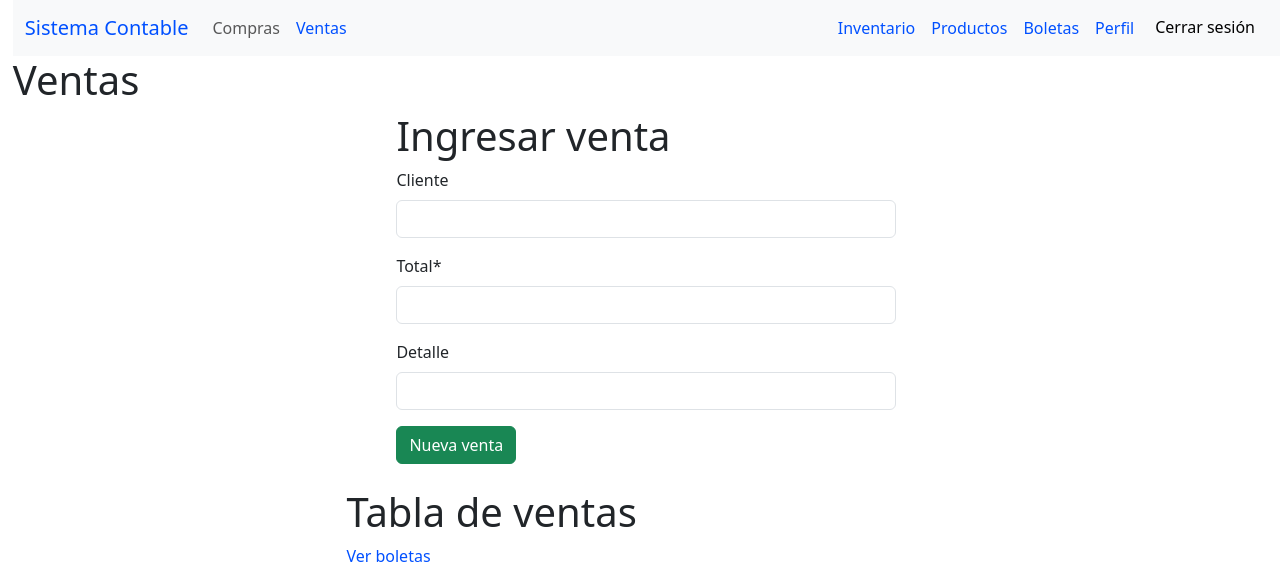
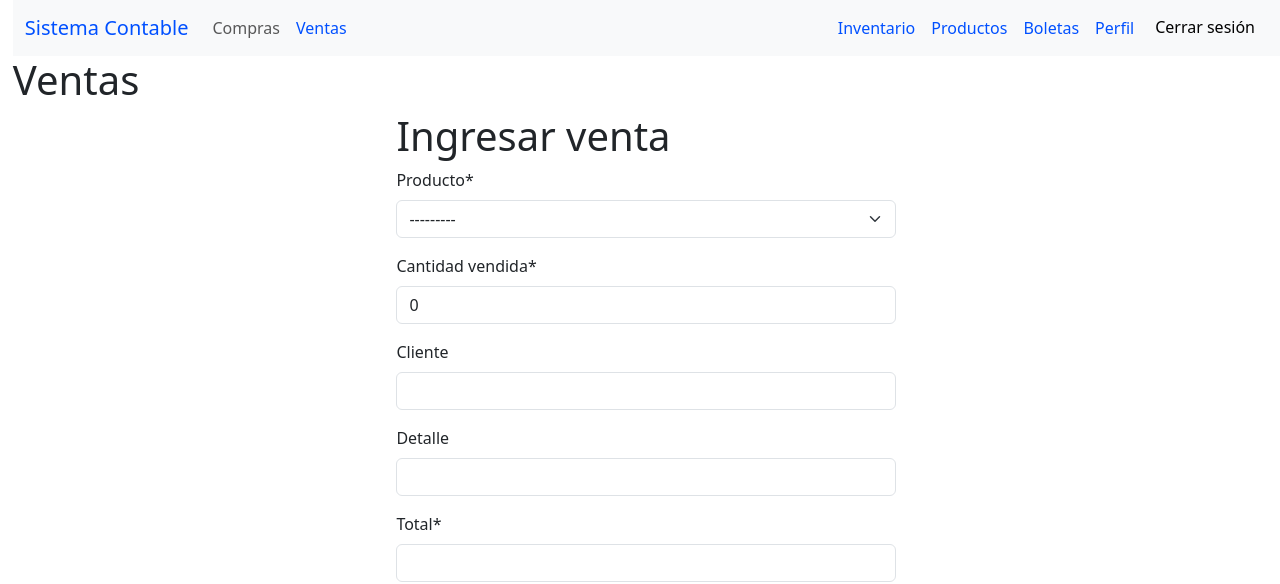
Before and after one commit to LelolMVN/sistema_contable, a Django app: page /ventas/ in a window 1280 px wide. Shown: the top 584 px of the page. Run offline with Django 5.2, Linux system fonts and the light colour scheme; the visitor is signed in with stand-in values (Sample User, id 1); data that the repository does not hold is empty; parts of the project's set-up code (start-up, migrations or seed data) failed here and were passed over; some libraries are stand-ins or nearby versions.

```diff
--- a/main/forms.py
+++ b/main/forms.py
@@ -1,6 +1,6 @@
 from django import forms
 from django.forms import ModelForm
-from .models import Boletas, UnidadesMedida, Bodegas, Productos, Inventario
+from .models import Boletas, UnidadesMedida, Bodegas, Productos, Inventario, Ventas
 
 # required = true por default
 
@@ -8,6 +8,7 @@ from .models import Boletas, UnidadesMedida, Bodegas, Productos, Inventario
 # por ahora no lo cumple
 
 class CrearBoleta(ModelForm):
+
     class Meta:
         model = Boletas
         fields = ["cliente", "total", "detalle"]
@@ -28,3 +29,17 @@ class AgregarAlInventario(ModelForm):
 
         self.fields["bodega"].queryset = Bodegas.objects.filter(user=user)
         self.fields["producto"].queryset = Productos.objects.filter(user=user)
+
+class AgregarVenta(ModelForm):
+    class Meta:
+        model = Ventas
+        fields = ["producto", "cantidad", "cliente", "detalle", "total"]
+
+    def __init__(self, *args, **kwargs):
+        user = kwargs.pop("user")
+        super().__init__(*args, **kwargs)
+
+        self.fields["producto"].queryset = Productos.objects.filter(user=user)
+
+        # No se debe poder agregar más cantidad de la que hay en stock
+        # Debe quitar la cantidad del stock
--- a/main/models.py
+++ b/main/models.py
@@ -76,3 +76,18 @@ class Inventario(models.Model):
 
     def __str__(self):
         return f"Producto {self.producto} en {self.bodega}"
+
+class Ventas(models.Model):
+    user = models.ForeignKey(User, on_delete=models.CASCADE)
+    numero = models.CharField(max_length=36, unique=True, default=uuid.uuid4)  # N° boleta
+    fecha_emision = models.DateTimeField(auto_now_add=True) # USE_TZ = True guarda en UTC
+    producto = models.ForeignKey(Productos, on_delete=models.PROTECT)
+    cantidad = models.PositiveIntegerField(default=0, verbose_name="Cantidad vendida")
+    cliente = models.CharField(max_length=200, null=True, blank=True) # Blank permite que el campo sea opcional
+    total = models.DecimalField(max_digits=10, decimal_places=2)
+    detalle = models.CharField(max_length=300, null=True, blank=True)
+
+    # El total debe ser el precio * cantidad vendida
+
+    def __str__(self):
+        return f"Boleta {self.numero} - {self.total}"
--- a/main/templates/main/boletas.html
+++ b/main/templates/main/boletas.html
@@ -16,7 +16,7 @@
                 <th>Detalle</th>
             </tr>
 
-            {% for boleta in user.boletas_set.all %}
+            {% for boleta in user.ventas_set.all %}
                 <tr>
                     <td>{{ boleta.numero }}</td>
                     <td>{{ boleta.fecha_emision|date:"d/m/Y" }}</td>
--- a/main/templates/main/ventas.html
+++ b/main/templates/main/ventas.html
@@ -18,18 +18,16 @@
     </div>
 
     <div style="max-width: 600px; margin: auto;">
-        <h1>Tabla de ventas</h1><p><a href="{% url 'boletas' %}">Ver boletas</a></p>
-
         <table class="table table-bordered">
             <tr>
                 <th>Fecha</th>
                 <th>Total</th>
             </tr>
 
-            {% for boleta in user.boletas_set.all %}
+            {% for venta in user.ventas_set.all %}
                 <tr>
-                    <td>{{ boleta.fecha_emision|date:"d/m/Y" }}</td>
-                    <td class="td text-end">${{ boleta.total|floatformat:"-0" }}</td>
+                    <td>{{ venta.fecha_emision|date:"d/m/Y" }}</td>
+                    <td class="td text-end">${{ venta.total|floatformat:"-0" }}</td>
                 </tr>
             {% endfor %}
 
--- a/main/views.py
+++ b/main/views.py
@@ -1,8 +1,8 @@
 from django.shortcuts import render
 from django.http import HttpResponse, HttpResponseRedirect
 from django.urls import reverse
-from .models import Boletas, Productos, Inventario, Bodegas
-from .forms import CrearBoleta, IngresarProducto, AgregarAlInventario
+from .models import Boletas, Productos, Inventario, Bodegas, Ventas
+from .forms import CrearBoleta, IngresarProducto, AgregarAlInventario, AgregarVenta
 from django.contrib.auth.decorators import login_required
 # from django.contrib.auth.models import User
 
@@ -11,31 +11,37 @@ def index(request):
 
 @login_required
 def ventas(request):
-    boletas = Boletas.objects.all()
+    ventas = Ventas.objects.all()
+    user = request.user
 
     if request.method == "POST":
-        form = CrearBoleta(request.POST)
+        form = AgregarVenta(request.POST, user=user)
+
+        # HACER:
+        '''
+        1. Poder solo crear ventas de lo que hay en el inventario.
+        Por ahora sew puede de cualquier producto y cualquier cantidad
+        2. Validar si hay stock que se pueda vender. Sino dar un aviso.
+        3. Eliminar la cantidad vendida del inventario buscando por id del producto.
+        '''
 
         if form.is_valid():
-            cliente = form.cleaned_data["cliente"]
-            total = form.cleaned_data["total"]
-            detalle = form.cleaned_data["detalle"]
+            nueva_venta = form.save(commit=False)
+            nueva_venta.user = user
 
-            boleta = Boletas(user=request.user, cliente=cliente, total=total, detalle=detalle)
-            boleta.save()
+            nueva_venta.save()
 
             return HttpResponseRedirect(reverse('ventas'))
 
     else:
-        form = CrearBoleta()
+        form = AgregarVenta(user=user)
 
-    return render(request, "main/ventas.html", {"form":form, "boletas":boletas})
+    return render(request, "main/ventas.html", {"form":form, "ventas":ventas})
 
 @login_required
 def boletas(request):
-    boletas = Boletas.objects.all()
 
-    return render(request, "main/boletas.html", {"boletas":boletas})
+    return render(request, "main/boletas.html")
 
 @login_required
 def perfil(request):
@@ -50,7 +56,6 @@ def perfil(request):
 @login_required
 def inventario(request):
     inventario = Inventario.objects.all()
-
     user = request.user
 
     if not user.bodegas_set.exists():
@@ -76,7 +81,6 @@ def inventario(request):
 @login_required
 def productos(request):
     productos = Productos.objects.all()
-
     user = request.user
 
     if request.method == "POST":
```
Also changed, not shown: main/templates/main/inventario.html (+1 -17 lines), main/migrations/0002_ventas.py (added).
